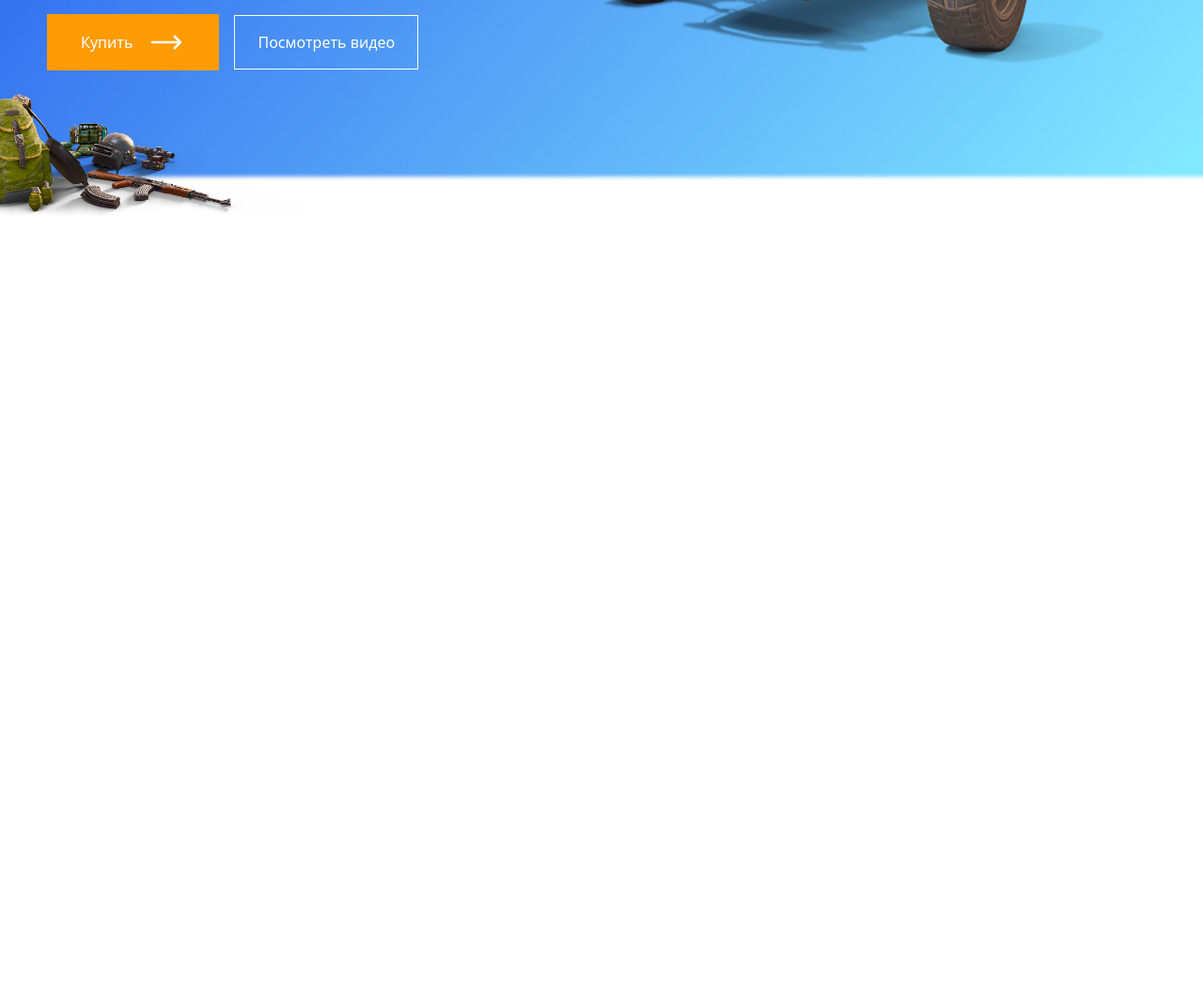
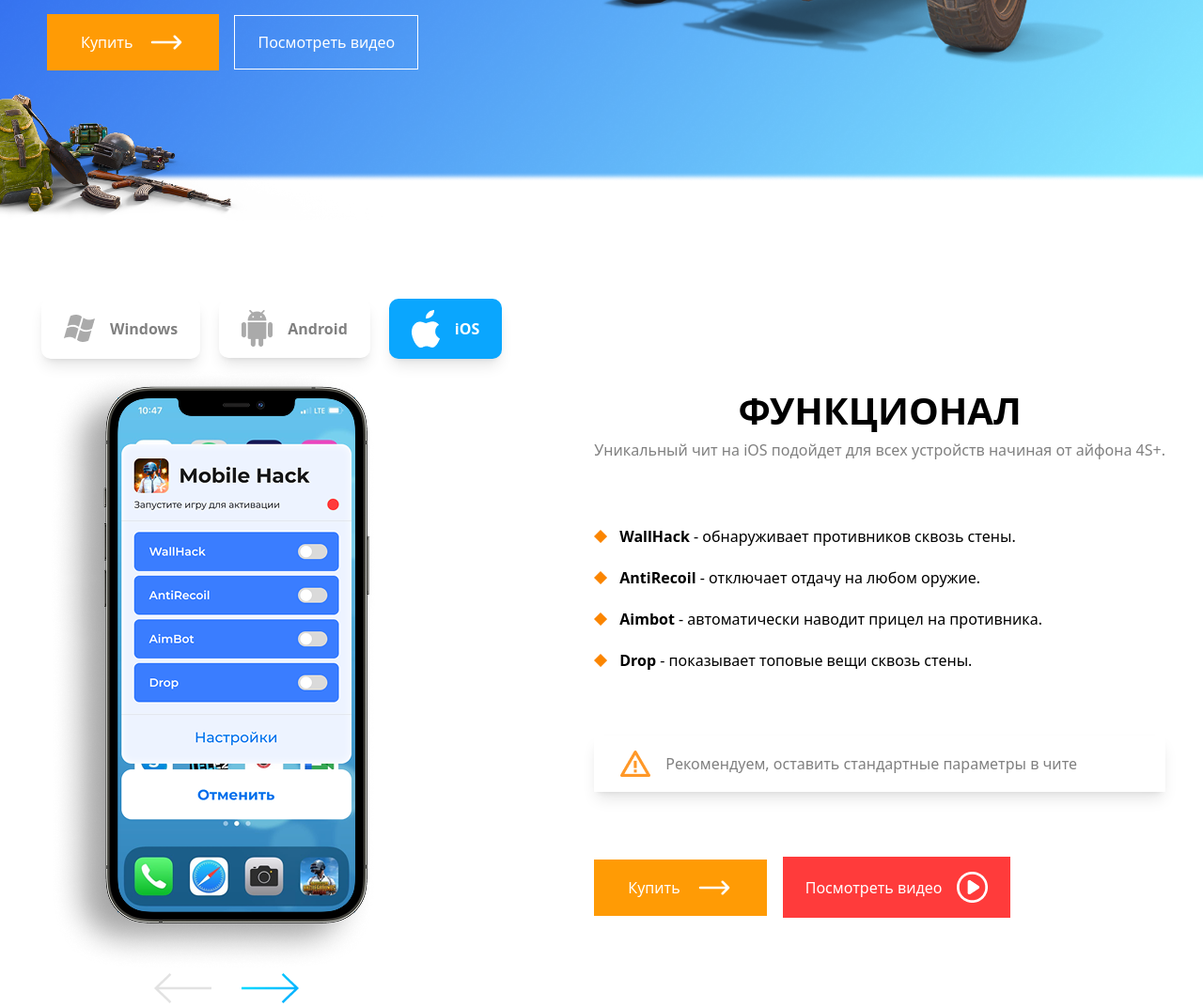
Before and after one commit to Xurwed9/git3, a website: page src/index.html in a window 1280 px wide. Shown: the part 527-1599 px from the top of the page at 94% size. Before the commit the page ends 800 px from the top, so only its background shows below. Drawn offline with nearby package versions, Linux system fonts and the light colour scheme; files that its build step writes are made by us from their sources.

Commit message:
ФУНКЦИОНАЛ

```diff
--- a/src/index.html
+++ b/src/index.html
@@ -52,6 +52,58 @@
             <img class="w-180 md:block hidden" src="./image 310.png" alt="">
         </section>
     </header>
+
+    <section class="max-w-300 m-auto mt-30 flex items-center justify-between flex-col md:flex-row gap-8 md:gap-0">
+        <div class="p-1">
+            <div class="md:hidden">
+                <h1 class="font-bold text-center text-[30px]">ФУНКЦИОНАЛ</h1>
+                <p class="text-center text-[gray]">Уникальный чит на iOS подойдет для всех устройств начиная от айфона 4S+. </p>
+            </div>
+            <div class="text-[gray] flex items-center gap-5 font-semibold">
+                <button class="rounded-[10px] flex items-center gap-4 px-6 py-4.5 shadow-lg"><img src="./image 313 (Traced).png" alt=""> Windows</button>
+                <button class="rounded-[10px] flex items-center gap-4 px-6 py-3 shadow-lg"><img src="./image 311 (Traced).png" alt=""> Android</button>
+                <button class="rounded-[10px] flex items-center gap-4 px-6 py-3 shadow-lg bg-[#0AA6FE] text-white"><img src="./image 312 (Traced).png" alt=""> iOS</button>
+            </div>
+            <img src="./Group 813.png" alt="">
+            <div class="flex items-center gap-8 ml-30">
+                <img src="./thin_big_left.png" alt="">
+                <img src="./thin_big_right.png" alt="">
+            </div>
+        </div>
+
+        <div class="flex flex-col gap-17">
+            <div class="md:block hidden">
+                <h1 class="font-bold text-center md:text-[40px]">ФУНКЦИОНАЛ</h1>
+                <p class="text-center text-[gray]">Уникальный чит на iOS подойдет для всех устройств начиная от айфона 4S+. </p>
+            </div>
+            <div class="flex flex-col gap-5">
+                <div class="flex items-center gap-3">
+                    <img src="./Rectangle 1984.png" alt="">
+                    <p><span class="font-bold">WallHack</span> - обнаруживает противников сквозь стены.</p>
+                </div>
+                <div class="flex items-center gap-3">
+                    <img src="./Rectangle 1984.png " alt=" ">
+                    <p><span class="font-bold">AntiRecoil</span> - отключает отдачу на любом оружие.</p>
+                </div>
+                <div class="flex items-center gap-3">
+                    <img src=" ./Rectangle 1984.png " alt=" ">
+                    <p><span class="font-bold">Aimbot</span> - автоматически наводит прицел на противника.</p>
+                </div>
+                <div class="flex items-center gap-3">
+                    <img src="./Rectangle 1984.png " alt=" ">
+                    <p><span class="font-bold">Drop</span> - показывает топовые вещи сквозь стены.</p>
+                </div>
+            </div>
+            <button class="text-[gray] md:flex items-center gap-4 px-7 py-4 shadow-lg hidden"><img src="./Vector (1).png " alt=" "> Рекомендуем, оставить стандартные параметры в чите</button>
+            <div class="flex items-center gap-4 flex-col md:flex-row text-white">
+                <button class="bg-[#FF9B05] px-9 py-2.5 flex items-center gap-4 ">Купить <span><svg xmlns="http://www.w3.org/2000/svg " fill="none " viewBox="0 0 24 24 " stroke-width="1.5 " stroke="currentColor " class="w-10 ">
+                    <path stroke-linecap="round " stroke-linejoin="round " d="M17.25 8.25 21 12m0 0-3.75 3.75M21 12H3 " />
+                  </svg>
+                  </span></button>
+                <button class="b1 px-6 py-4 bg-[#FF3B3B] md:flex items-center gap-4 hidden">Посмотреть видео <img src="./image 321 (Traced).png " alt=" "></button>
+            </div>
+        </div>
+    </section>
 </body>
 
 </html>
```
Also changed, not shown: src/Group 813.png (added), src/Rectangle 1984.png (added), src/Vector (1).png (added), src/image 311 (Traced).png (added), src/image 312 (Traced).png (added), src/image 313 (Traced).png (added), src/image 321 (Traced).png (added), src/thin_big_left.png (added), src/thin_big_right.png (added).
